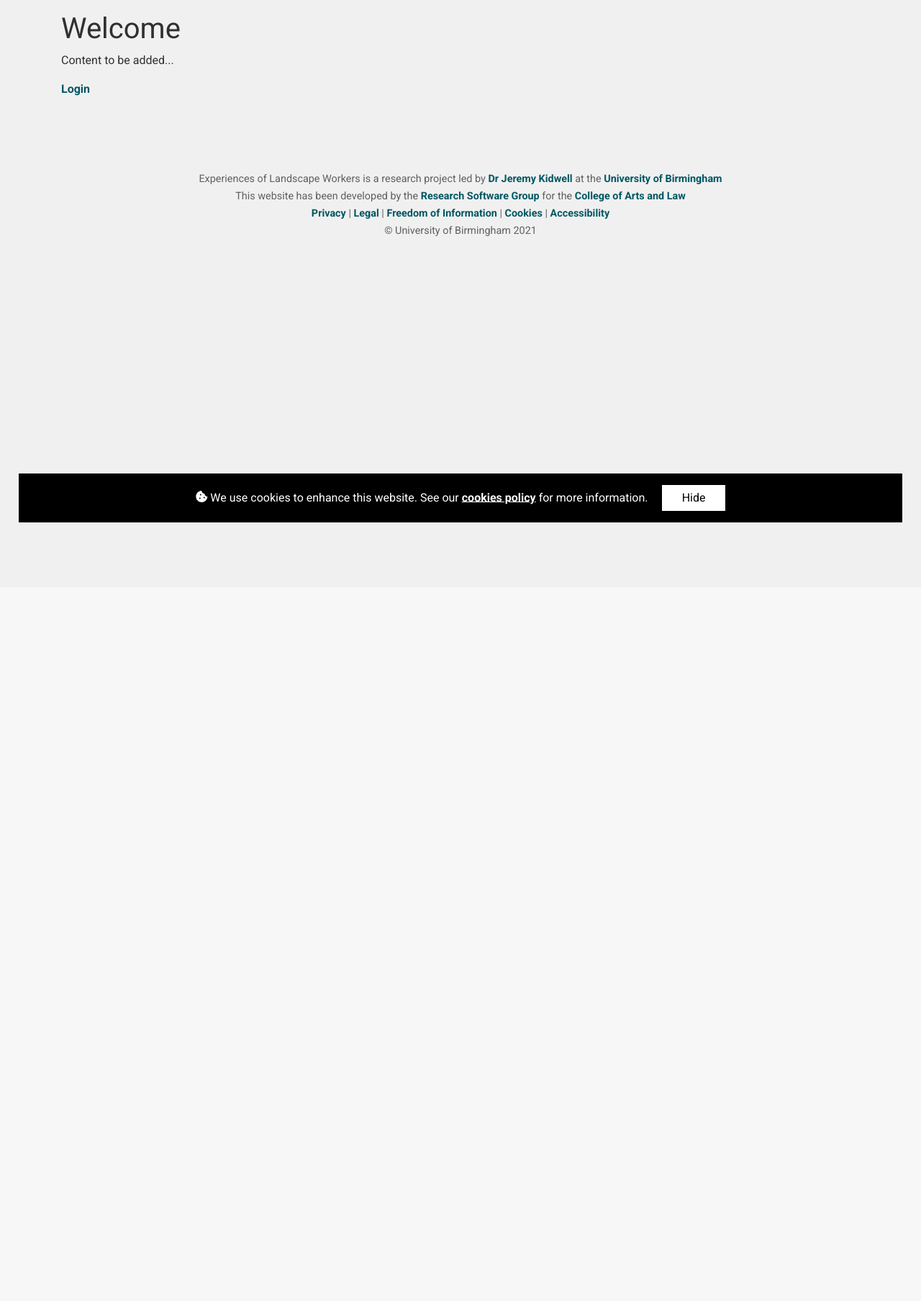
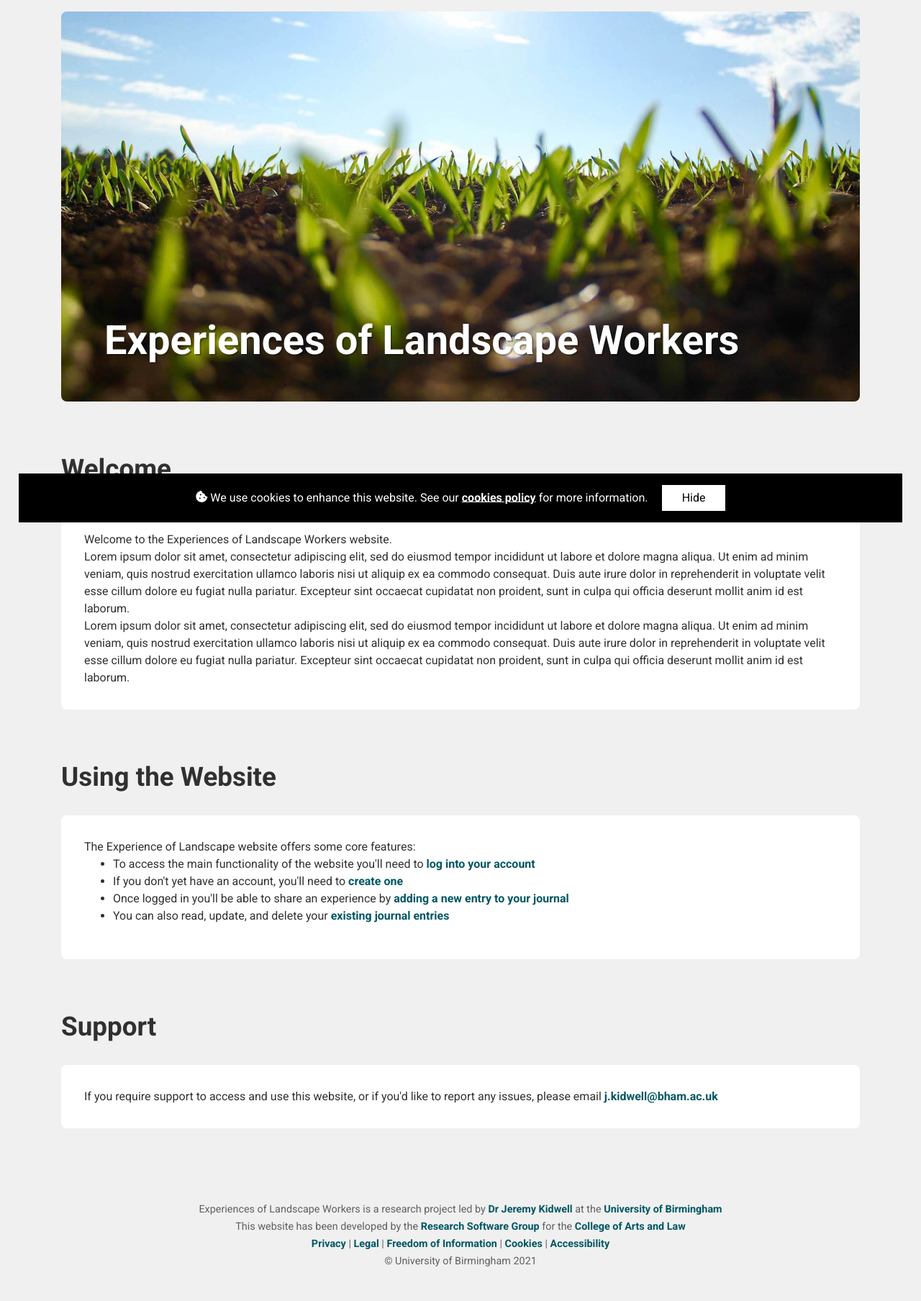
Before and after one commit to bear-rsg/experiences-of-landscape-workers, a Django app: page / in a window 1280 px wide. Shown: the part 48-1856 px from the top of the page at 72% size. Before the commit the page ends 774 px from the top, so only its background shows below. Run offline with Django 3.2, Linux system fonts and the light colour scheme; parts of the project's set-up code (start-up, migrations or seed data) failed here and were passed over; some libraries are stand-ins or nearby versions.

Commit message:
added welcome page

```diff
--- a/django/general/templates/general/welcome.html
+++ b/django/general/templates/general/welcome.html
@@ -2,7 +2,40 @@
 {% load static %}
 
 {% block main %}
-    <h1>Welcome</h1>
-    <p>Content to be added...</p>
-    <a href="{% url 'login' %}">Login</a>
+
+    <section id="section-welcome-banner">
+        <h2>Experiences of Landscape Workers</h2>
+    </section>
+
+    <h2>Welcome</h2>
+    <section>
+        <p>Welcome to the Experiences of Landscape Workers website.</p>
+        <p>
+            Lorem ipsum dolor sit amet, consectetur adipiscing elit, sed do eiusmod tempor incididunt ut labore et dolore magna aliqua. Ut enim ad minim veniam, quis nostrud exercitation ullamco laboris nisi ut aliquip ex ea commodo consequat. Duis aute irure dolor in reprehenderit in voluptate velit esse cillum dolore eu fugiat nulla pariatur. Excepteur sint occaecat cupidatat non proident, sunt in culpa qui officia deserunt mollit anim id est laborum.
+        </p>
+        <p>
+            Lorem ipsum dolor sit amet, consectetur adipiscing elit, sed do eiusmod tempor incididunt ut labore et dolore magna aliqua. Ut enim ad minim veniam, quis nostrud exercitation ullamco laboris nisi ut aliquip ex ea commodo consequat. Duis aute irure dolor in reprehenderit in voluptate velit esse cillum dolore eu fugiat nulla pariatur. Excepteur sint occaecat cupidatat non proident, sunt in culpa qui officia deserunt mollit anim id est laborum.
+        </p>
+    </section>
+
+    <h2>Using the Website</h2>
+    <section>
+        <p>
+            The Experience of Landscape website offers some core features:
+        </p>
+        <ul>
+            <li>To access the main functionality of the website you'll need to <a href="{% url 'login' %}">log into your account</a></li>
+            <li>If you don't yet have an account, you'll need to <a href="{% url 'account-create' %}">create one</a></li>
+            <li>Once logged in you'll be able to share an experience by <a href="{% url 'journal-journalentry-create' %}">adding a new entry to your journal</a></li>
+            <li>You can also read, update, and delete your <a href="{% url 'journal-journalentry-list' %}">existing journal entries</a></li>
+        </ul>
+
+    </section>
+
+    <h2>Support</h2>
+    <section>
+        <p>
+            If you require support to access and use this website, or if you'd like to report any issues, please email <a href="mailto:j.kidwell@bham.ac.uk?subject=Experiences of Landscape Workers website">j.kidwell@bham.ac.uk</a>
+        </p>
+    </section>
 {% endblock %}
--- a/django/general/tests.py
+++ b/django/general/tests.py
@@ -13,7 +13,7 @@ class TestWelcomeView(TestCase):
         url = reverse('welcome')
         response = self.client.get(url)
         self.assertEqual(response.status_code, 200)
-        self.assertContains(response, '<h1>Welcome</h1>')
+        self.assertContains(response, '<h2>Welcome</h2>')
 
     def test_welcome_nonempty_get(self):
         """
@@ -22,7 +22,7 @@ class TestWelcomeView(TestCase):
         url = reverse('welcome')
         response = self.client.get(url, {'nonsense': 'aaa'})
         self.assertEqual(response.status_code, 200)
-        self.assertContains(response, '<h1>Welcome</h1>')
+        self.assertContains(response, '<h2>Welcome</h2>')
 
 
 class TestCookiesView(TestCase):
```
